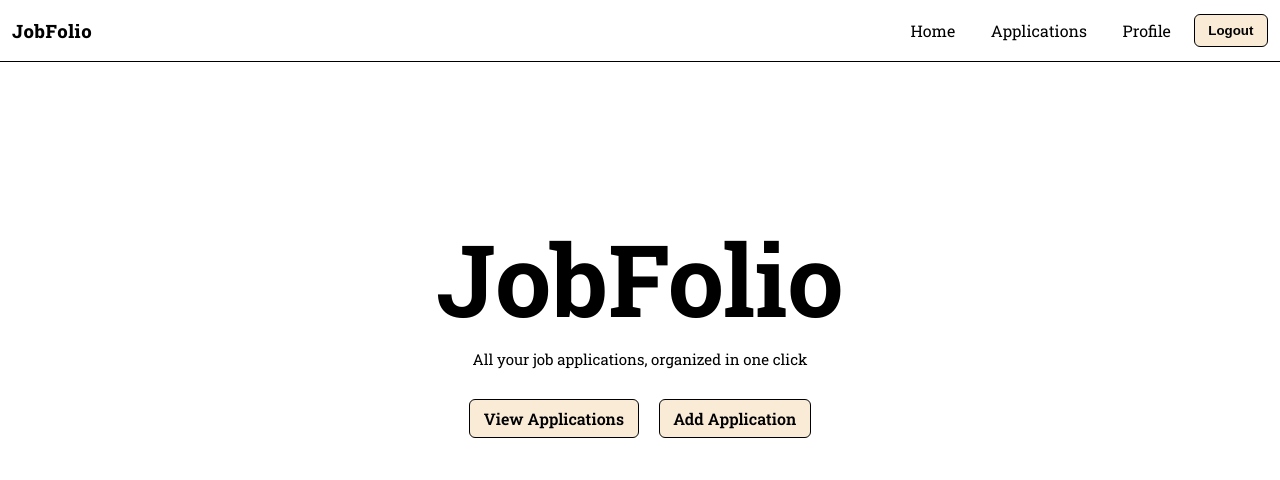
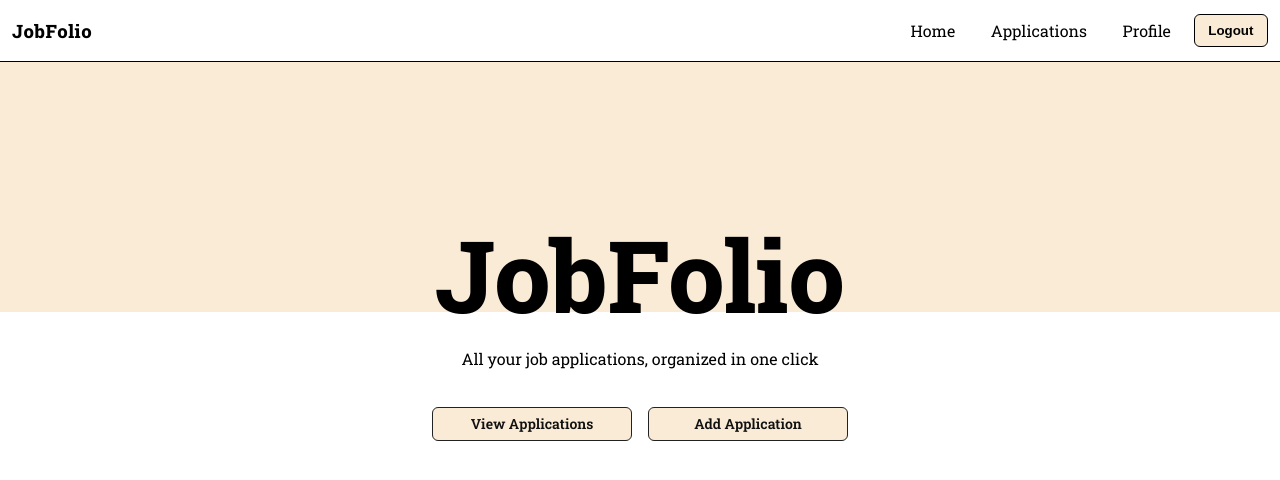
Before and after one commit to MalakAlmajed15/jobfolio, a Django app: page / in a window 1280 px wide. Shown: the top 480 px of the page. Run offline with Django 5.2, Linux system fonts and the light colour scheme; the visitor is signed in with stand-in values (Sample User, id 1).

Commit message:
final commit

```diff
--- a/main_app/forms.py
+++ b/main_app/forms.py
@@ -28,7 +28,7 @@ class ApplicationForm(forms.ModelForm):
             'date_applied': 'Date Applied',
             'status': 'Application Status',
             'notes': 'Additional Notes',
-            'resume': 'Upload Resume'
+            'resume': 'Upload CV'
         }
         widgets = {
             'date_applied': forms.DateInput(attrs={'type': 'date'}),
--- a/main_app/static/css/styles.css
+++ b/main_app/static/css/styles.css
@@ -140,3 +140,77 @@ a:hover {
   transform: translateY(-1.5px);
   opacity: 0.95;
 }
+
+.home-head{
+  height:250px;
+  background:antiquewhite;
+}
+
+.home-content{
+  max-width:900px;
+  margin:-90px auto 60px;
+  padding:0 20px;
+  text-align:center;
+}
+
+.home-header{
+  display:grid;
+  place-items:center;
+  gap:8px;
+  margin-bottom:22px;
+}
+
+
+.home-title{
+  font-size:100px;
+  line-height:1;
+  margin:2px 0 0;
+  font-weight:800;
+}
+.home-description{
+  color:black;
+  font-size:16px;
+}
+
+.home-buttons{
+  display:flex;
+  justify-content:center;
+  gap:16px;
+  margin-top:18px;
+  flex-wrap:wrap;
+}
+
+.btn{
+  display:inline-flex;
+  align-items:center;
+  justify-content:center;
+  padding:.65rem 1.1rem;
+  border-radius:10px;
+  text-decoration:none;
+  cursor:pointer;
+  font-weight:800;
+  font-size:16px;
+  line-height:1;
+  background-color: antiquewhite
+}
+
+.button{
+    display: inline-flex;
+    align-items: center;
+    justify-content: center;
+    min-width: 200px;
+    padding: 0.4rem 0.8rem;
+    border: 1.5px solid #222;
+    border-radius: 6px;
+    background-color: antiquewhite;
+    color: #111;
+    font-weight: 600;
+    font-size: 14px;
+    cursor: pointer;
+    transition: transform 0.15s ease;
+    text-decoration: none;
+}
+.button:hover{
+  background:#fff;
+  transform:scale(1.03);
+}
--- a/main_app/templates/homepage.html
+++ b/main_app/templates/homepage.html
@@ -1,16 +1,19 @@
 {% extends "base.html" %}
 
 {% block content %}
-<div style="text-align: center; margin-top: 150px;">
-    <div style="margin-bottom: 30px;">
-    <h1 style="color: black; font-size: 100px; margin-bottom: 0;">JobFolio</h1>
-    <p style='font-size: 15px; margin-top: 5px;'>All your job applications, organized in one click</p>
-    </div>
-    <div style="display: flex; justify-content: center; gap: 20px; ">
-    <a href="{% url 'application_list' %}" style= "color: black; border: 1.5px solid black; padding: .5rem .85rem; border-radius: 6px; cursor: pointer;  background-color: antiquewhite;  font-weight: 600; " onmouseover=" this.style.transform='scale(1.05)';this.style.color='black'; this.style.backgroundColor='white';"
-           onmouseout="this.style.backgroundColor='antiquewhite'; this.style.color='black'; this.style.transform='scale(1)';">View Applications</a>
-    <a href="{% url 'create_application' %}" style= "color: black; border: 1.5px solid black; padding: .5rem .85rem; border-radius: 6px; cursor: pointer;  background-color: antiquewhite;  font-weight: 600; " onmouseover=" this.style.transform='scale(1.05)';this.style.color='black'; this.style.backgroundColor='white';"
-           onmouseout="this.style.backgroundColor='antiquewhite'; this.style.color='black'; this.style.transform='scale(1)';">Add Application</a>
-    </div>
+<div class="home-head">
+
 </div>
-{% endblock content %}
+
+<div class="home-content">
+  <div class="home-header">
+    <h1 class="home-title">JobFolio</h1>
+    <p class="home-description">All your job applications, organized in one click</p>
+  </div>
+
+  <div class="home-buttons">
+    <a href="{% url 'application_list' %}" class="button">View Applications</a>
+    <a href="{% url 'create_application' %}" class="button">Add Application</a>
+  </div>
+</div>
+{% endblock %}
--- a/main_app/templates/registration/sign-up.html
+++ b/main_app/templates/registration/sign-up.html
@@ -1,6 +1,7 @@
 {% extends "base.html" %}
 
 {% block content %}
+
   <div class="auth-container-signup">
     <h1 class="auth-title">Sign Up</h1>
 
```
Also changed, not shown: main_app/templates/application/application-details.html (+33 -19 lines), main_app/templates/application/application-form.html (+39 -0 lines), README.md, 2 other files.
